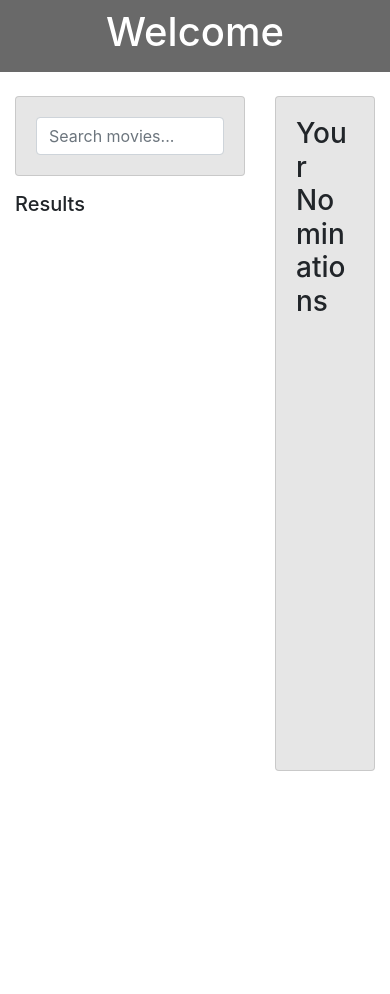
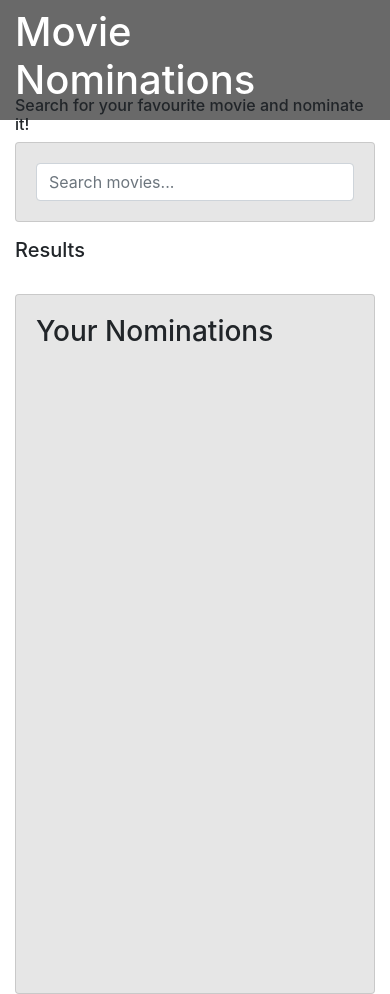
Before and after one commit to ayushaupreti/the-shoppies, a React (Create React App) app: page / in a window 390 px wide. Before the commit the page ends 844 px from the top, so only its background shows below. Built offline with nearby package versions, Linux system fonts and the light colour scheme.

Commit message:
fixed layout on smaller screens

```diff
--- a/src/App.js
+++ b/src/App.js
@@ -13,11 +13,11 @@ function App() {
       <div className="container">
         <Header />
         <div className="row mt-5 pt-5">
-          <div className="col-8">
+          <div className="col-xs-12 col-md-8">
             <SearchBar />
             <Results />
           </div>
-          <div className="col-4">
+          <div className="col-xs-12 col-md-4">
             <Nominations />
           </div>
         </div>
--- a/src/components/Header.js
+++ b/src/components/Header.js
@@ -4,7 +4,7 @@ import "./style.css";
 export default function Header() {
   return (
       <div className="header py-2">
-          <h1>Welcome</h1>
+          <h1 className="container">Movie Nominations</h1>
       </div>
   );
 }
--- a/src/components/Nominations.js
+++ b/src/components/Nominations.js
@@ -43,7 +43,7 @@ export default function Nominations() {
     }
 
     return (
-        <div className="card nomination-card h-100">
+        <div className="card nomination-card h-100 mt-4">
             {nominations.length === 5 && <NominationsComplete />}
             <div className="card-body">
                 <h3>Your Nominations</h3>
--- a/src/components/Search.js
+++ b/src/components/Search.js
@@ -1,6 +1,7 @@
 import React, {Fragment, useState} from "react";
 import { useDispatch } from 'react-redux'
-// import { debounce } from 'throttle-debounce';
+import { debounce } from 'throttle-debounce';
+import { throttle } from 'throttle-debounce';
 import { MoviesActions } from '../store/actions/MoviesActions';
 import "./style.css";
 
@@ -9,14 +10,19 @@ export default function Search() {
 
   const [movieTitle, setMovieTitle] = useState("");
 
-  // const debounceFunc = debounce(2000, false, (e) => {
+  const debounceFunc = debounce(2000, false, (e) => {
+    getMovies(e)
+  });
+
+  // const throttleFunc = throttle(100, (e) => {
   //   getMovies(e)
   // });
 
   const handleMovieInput = (e) => {
     setMovieTitle(e)
-    // debounceFunc(e)
-    getMovies(e)
+    debounceFunc(e)
+    // throttleFunc(e)
+    // getMovies(e)
   };
 
   const dispatch = useDispatch()
@@ -26,6 +32,7 @@ export default function Search() {
 
   return (
     <Fragment>
+      <h6>Search for your favourite movie and nominate it!</h6>
       <div className="card cards mb-3">
         <div className="card-body">
           <div className="input-group">
--- a/src/components/style.css
+++ b/src/components/style.css
@@ -5,7 +5,6 @@
     width: 100%;
     background-color:  rgb(105, 105, 105);
     color: white;
-    text-align: center;
 }
 
 .footer {
```
Also changed, not shown: 1 other file (tests, documents, lock files or other folders).
